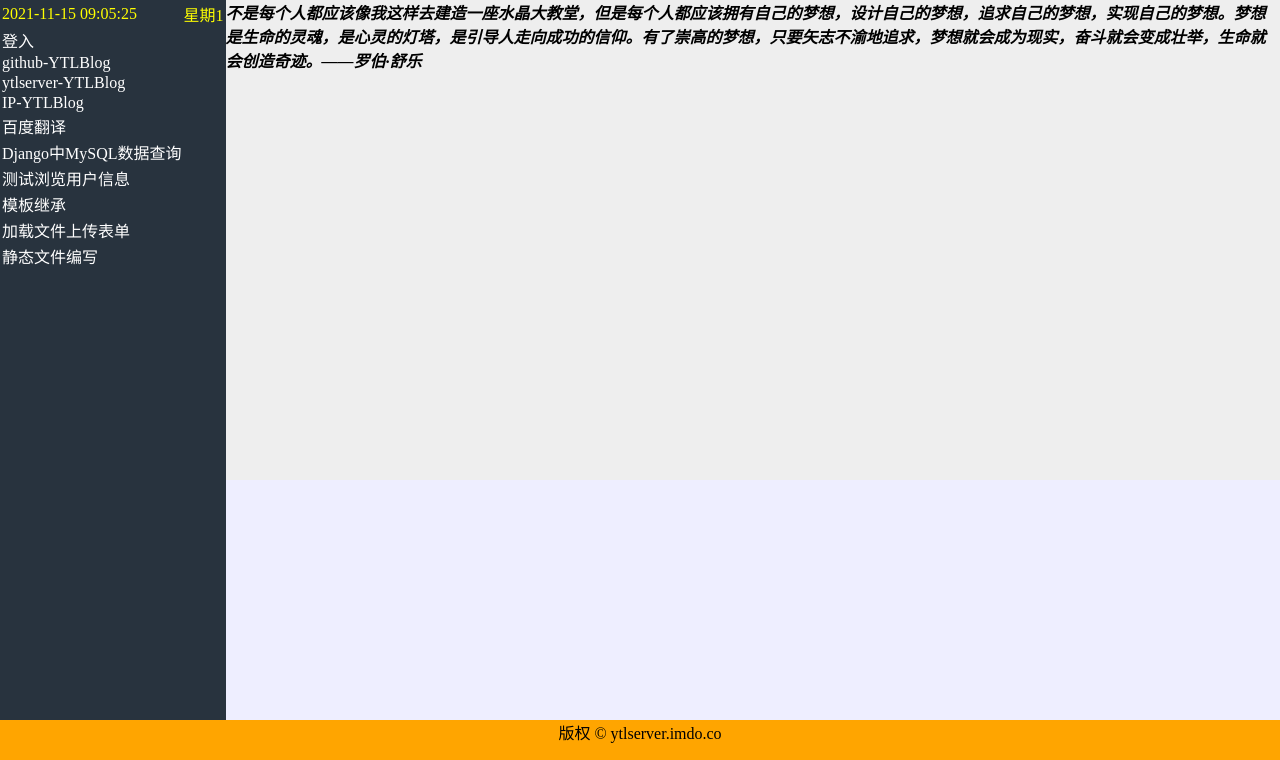
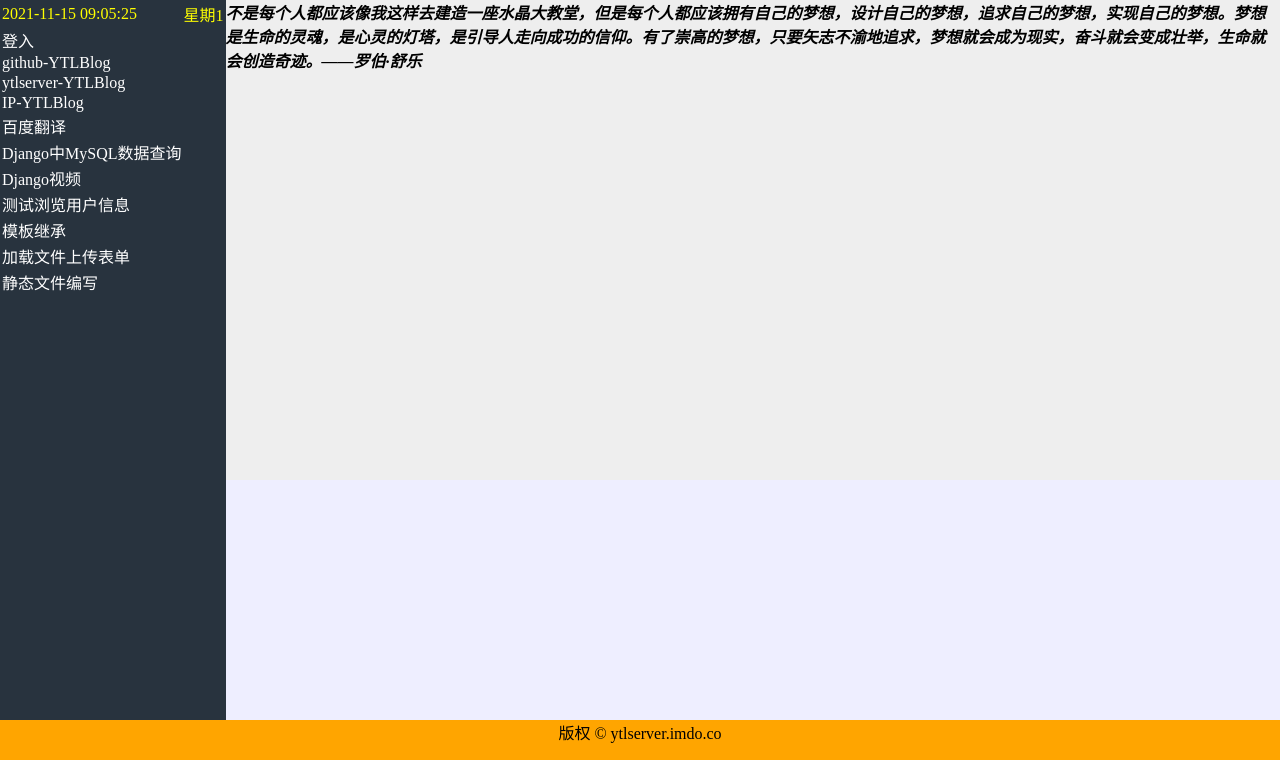
Before and after one commit to YtlGitHub/YTLDjangoSever, a Django app: page / in a window 1280 px wide. Shown: the part 40-800 px from the top of the page. Run offline with Django 3.2, Linux system fonts and the light colour scheme.

Commit message:
Update index.html

```diff
--- a/mydemo/templates/myapp/index/index.html
+++ b/mydemo/templates/myapp/index/index.html
@@ -51,6 +51,9 @@
 		<td><a href="https://blog.csdn.net/wode_124/article/details/83099723">Django中MySQL数据查询</a></td>
 	</tr>
 	<tr>
+		<td><a href="https://www.bilibili.com/BV1pq4y1W7a1?p=15" target="_blank">Django视频</a></td>
+	</tr>
+	<tr>
 		<td><a href="{% url 'indexUsers2' 1 %}">测试浏览用户信息</a></td>
 	</tr>
 	<tr>
```
